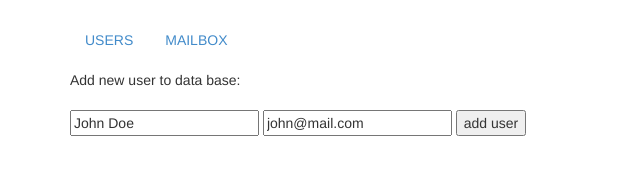
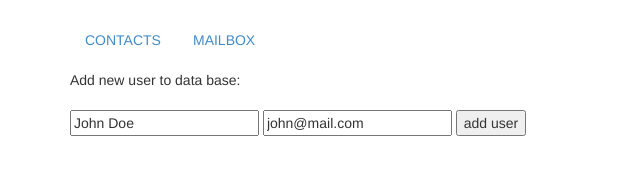
Before and after one commit to AMashoshyna/LearnJavascriptAngular, a plain HTML site: page index.html at #!/mails/sent in a window 1280 px wide. Shown: the full height of the page, 0-640 px from the left. Drawn offline with nearby package versions, Linux system fonts and the light colour scheme; no server answers.

Commit message:
minor view changes

```diff
--- a/src/App/App.module.wrapper.component.js
+++ b/src/App/App.module.wrapper.component.js
@@ -6,7 +6,7 @@
 		template:
 		`<div class="container">
 	   <ul class="nav nav-pills">
-       <li><a ui-sref="users" ng-class="{active: $state.includes('users')}">USERS</a></li>
+       <li><a ui-sref="users" ng-class="{active: $state.includes('users')}">CONTACTS</a></li>
        <li><a ui-sref="mails.inbox" ng-class="{active: $state.includes('mails')}">MAILBOX</a></li>
 	   </ul>
        <ui-view></ui-view>
```
Also changed, not shown: src/templates/newMail.html (+1 -1 lines).
